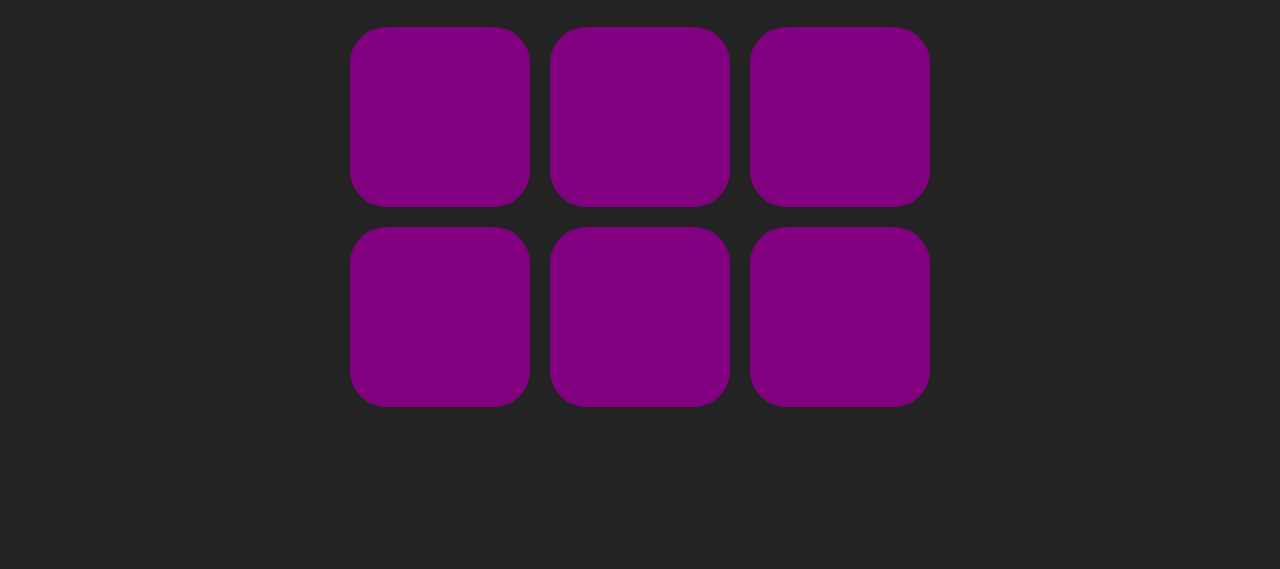
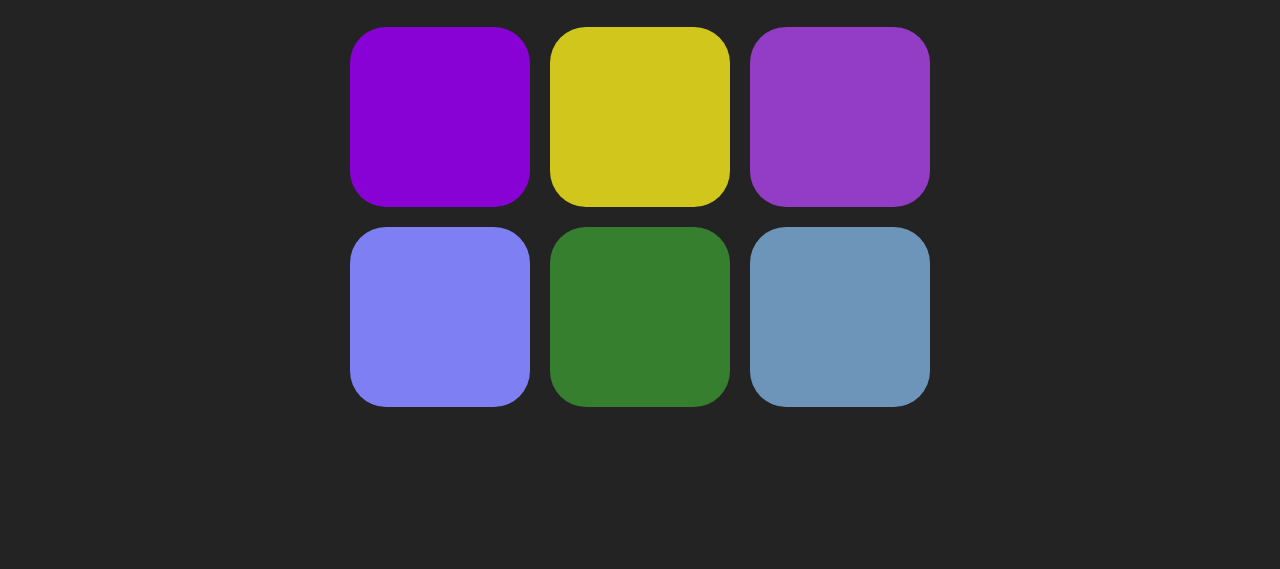
Before and after one commit to prateekparashar/webPageTrials, a plain HTML site: page index.html in a window 1280 px wide. Shown: the part 231-800 px from the top of the page. Drawn offline with nearby package versions, Linux system fonts and the light colour scheme.

Commit message:
Trying Raw Git

```diff
--- a/index.html
+++ b/index.html
@@ -34,6 +34,6 @@
 
     <script src="https://code.jquery.com/jquery-3.1.1.js" integrity="sha256-16cdPddA6VdVInumRGo6IbivbERE8p7CQR3HzTBuELA=" crossorigin="anonymous"></script>
     <script src="https://maxcdn.bootstrapcdn.com/bootstrap/3.3.7/js/bootstrap.min.js" integrity="sha384-Tc5IQib027qvyjSMfHjOMaLkfuWVxZxUPnCJA7l2mCWNIpG9mGCD8wGNIcPD7Txa" crossorigin="anonymous"></script>
-	<script src="https://github.com/prateekparashar/webPageTrials/master/RGBGuessingGame.js"></script>
+	<script src="https://rawgit.com/prateekparashar/webPageTrials/master/RGBGuessingGame.js"></script>
 </body>
 </html>
```
